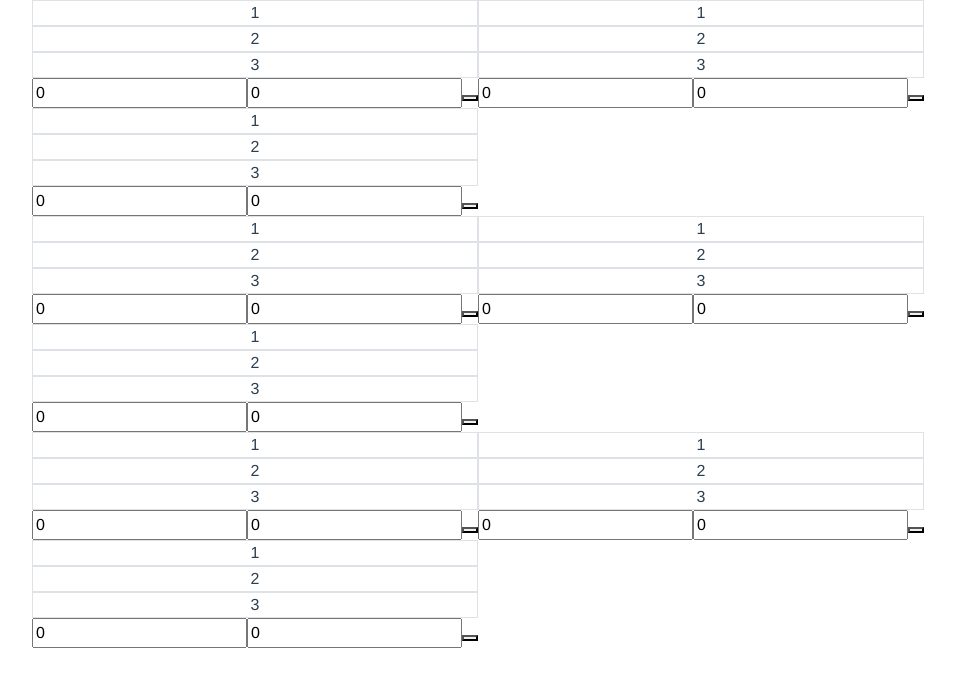
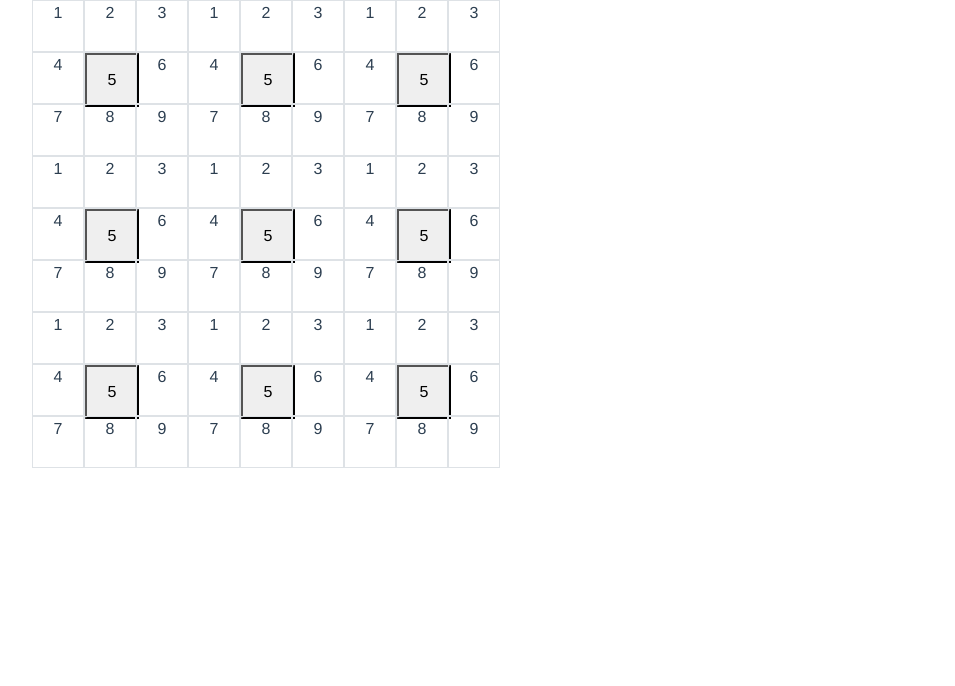
Before and after one commit to dyjung123/mandaraplanner, a Vue app in the folder frontend/: page / in a window 1280 px wide. Shown: the top 686 px of the page, without its empty margins (38-993 px from the left). Built offline with nearby package versions, Linux system fonts and the light colour scheme; the HTML template or start-up script is replaced by a standard one.

Commit message:
feat: add css keyframe animation & divide mandara boxes into main goals and sub-objectives

```diff
--- a/frontend/src/components/MandaraBox.vue
+++ b/frontend/src/components/MandaraBox.vue
@@ -1,25 +1,21 @@
 <template>
   <div class="mandara-box">
     <div class="container">
-<!--      <div class="row" v-for="(row,key,index) in myGoals.row1" :key="index">-->
-      <div class="row" v-for="(value,index) in test" :key="index">
-        <div class="col-sm border">
-          {{ value }}
+      <div class="row" v-for="(row,key,rowIdx) in myGoals" :key="rowIdx">
+        <div class="col-sm border p-0" v-for="(myGoal,colIdx) in row" :key="colIdx">
+          <div class="goal-wrapper">
+            <button v-if="isMainGoal(rowIdx, colIdx)" @click.prevent="modifyGoal" class="my-goal" :class="[isWriteMainGoal ? ['animation',] : ['',]]">
+              <span v-text="myGoal">
+              </span>
+            </button>
+            <div v-else class="sub-goal">
+              <span class="sub-goal-txt" v-text="myGoal">
+              </span>
+            </div>
+          </div>
         </div>
       </div>
-<!--        <div class="col-sm border p-0" v-for="(myGoal,k) in row" :key="k">-->
-<!--          <div class="goal-wrapper">-->
-<!--            <button @click.prevent="modifyGoal(key,k)" class="my-goal">-->
-<!--              <span v-text="myGoal">-->
-<!--              </span>-->
-<!--            </button>-->
-<!--          </div>-->
-<!--        </div>-->
-<!--      </div>-->
     </div>
-    <input type="text" v-model="index" placeholder="index">
-    <input type="text" v-model="value" placeholder="value">
-    <button @click.prevent="modifyGoal"></button>
   </div>
 </template>
 
@@ -43,9 +39,15 @@ export default class MandaraBox extends Vue {
 
   value: number = 0;
 
+  isWriteMainGoal: boolean = false;
+
   modifyGoal(): void {
-    this.test[this.index] = this.value;
+    this.isWriteMainGoal = !this.isWriteMainGoal;
     // console.log(`row : ${rowIdx}, col : ${colIdx}`);
+  }
+
+  isMainGoal(rowIdx: number, colIdx: number): boolean {
+    return rowIdx === 1 && colIdx === 1;
   }
 }
 </script>
@@ -54,6 +56,18 @@ export default class MandaraBox extends Vue {
   .goal-wrapper {
     width: 50px;
     height: 50px;
+    animation: rrotate_ani linear 1s infinite both;
+    -webkit-animation: rrotate_ani linear 1s infinite both;
+  }
+
+  @keyframes rrotate_ani {
+    0% {
+      transform: rotateY(0);
+    }
+
+    100% {
+      transform: rotateY(360deg);
+    }
   }
 
   .my-goal {
```
